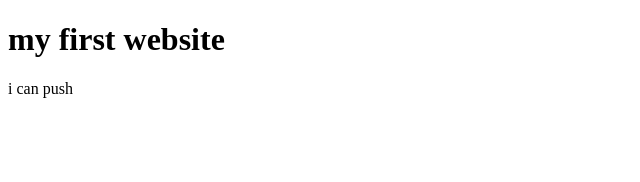
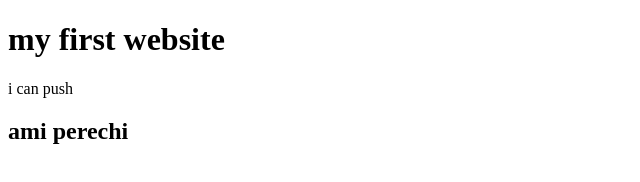
Before and after one commit to mdroki01777/my-first-website, a plain HTML site: page index.html in a window 1280 px wide. Shown: the whole page, without its empty margins (0-640 px from the left). Drawn offline with Linux system fonts and the light colour scheme.

Commit message:
learned git

```diff
--- a/index.html
+++ b/index.html
@@ -8,5 +8,6 @@
 <body>
     <h1> my first website</h1>
     <p>i can push</p>
+    <h2>ami perechi</h2>
 </body>
 </html>
```
